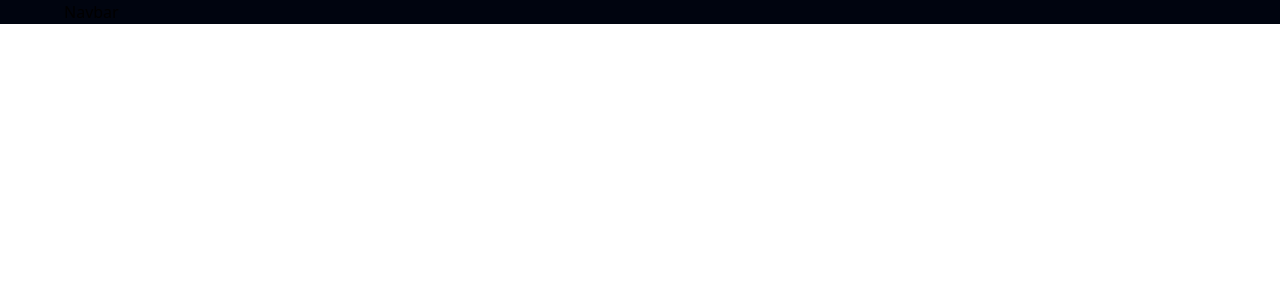
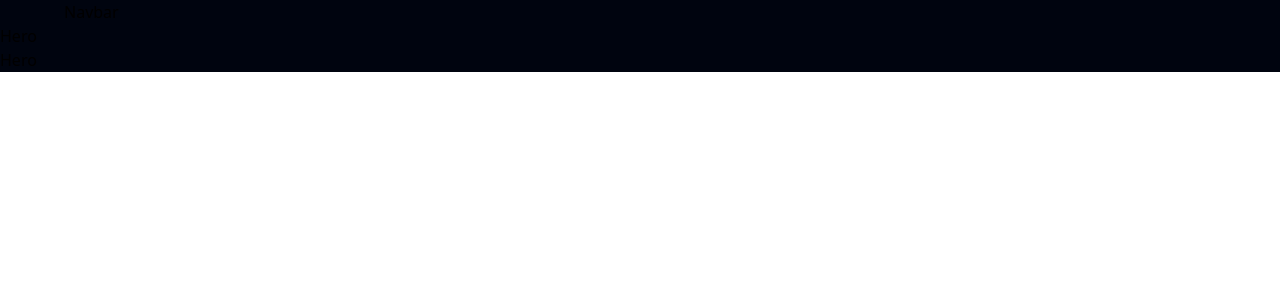
Before and after one commit to vcristian1/ibank, a React (Vite) app: page / in a window 1280 px wide. Shown: the top 300 px of the page. Built offline with nearby package versions, Linux system fonts and the light colour scheme.

Commit message:
created container for the hero image, and duplicated it in App.jsx

```diff
--- a/src/App.jsx
+++ b/src/App.jsx
@@ -11,6 +11,18 @@
           <Navbar />
         </div>
       </div>
+
+      <div className={`bg-primary ${styles.flexStart}`}>
+        <div className={`${styles.boxWidth}`}>
+          Hero
+        </div>
+      </div>
+
+      <div className={`bg-primary ${styles.flexStart}`}>
+        <div className={`${styles.boxWidth}`}>
+          Hero
+        </div>
+      </div>
     </div>
   )
 }
```
